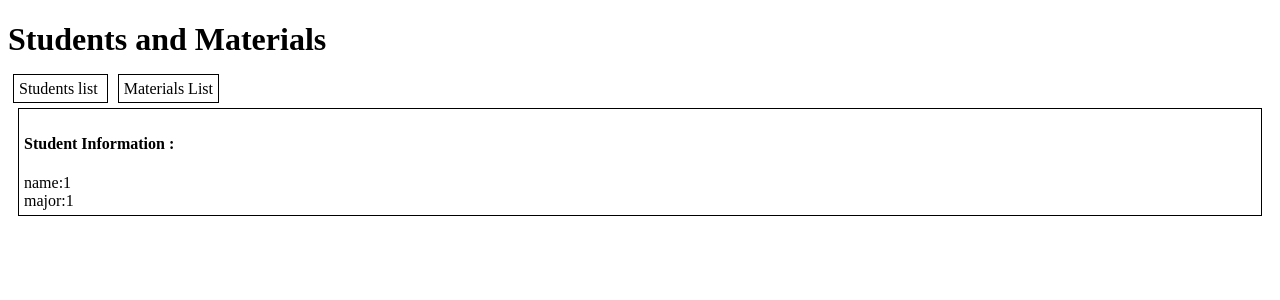
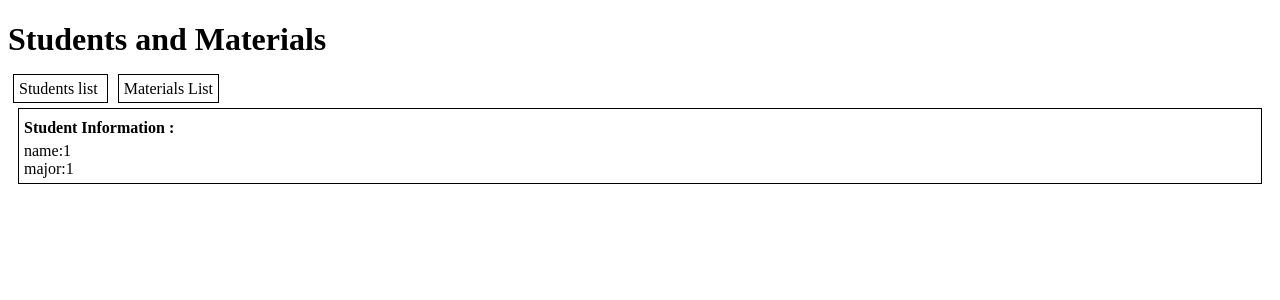
Before and after one commit to majdew/Angular_Exercises, an Angular app: page /student/1/1 in a window 1280 px wide. Shown: the top 300 px of the page. Built offline with nearby package versions, Linux system fonts and the light colour scheme.

Commit message:
Edit material, student view style

```diff
--- a/src/app/materials/materialview/materialview.component.css
+++ b/src/app/materials/materialview/materialview.component.css
@@ -1,3 +1,7 @@
+h4 {
+    margin-bottom: 5px;
+    margin-top: 5px;
+}
 .material-view-element {
     margin: 10px;
     border: black 1px solid;
--- a/src/app/students/studentview/studentview.component.css
+++ b/src/app/students/studentview/studentview.component.css
@@ -1,3 +1,7 @@
+h4 {
+    margin-bottom: 5px;
+    margin-top: 5px;
+}
 .student-view-element {
     margin: 10px;
     border: black 1px solid;
```
